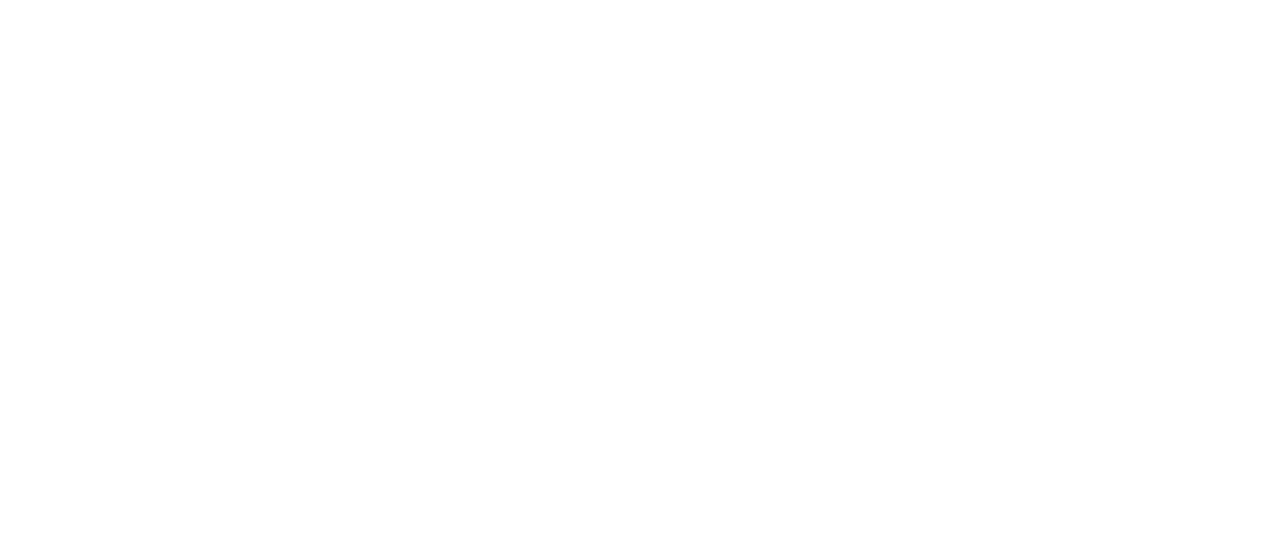
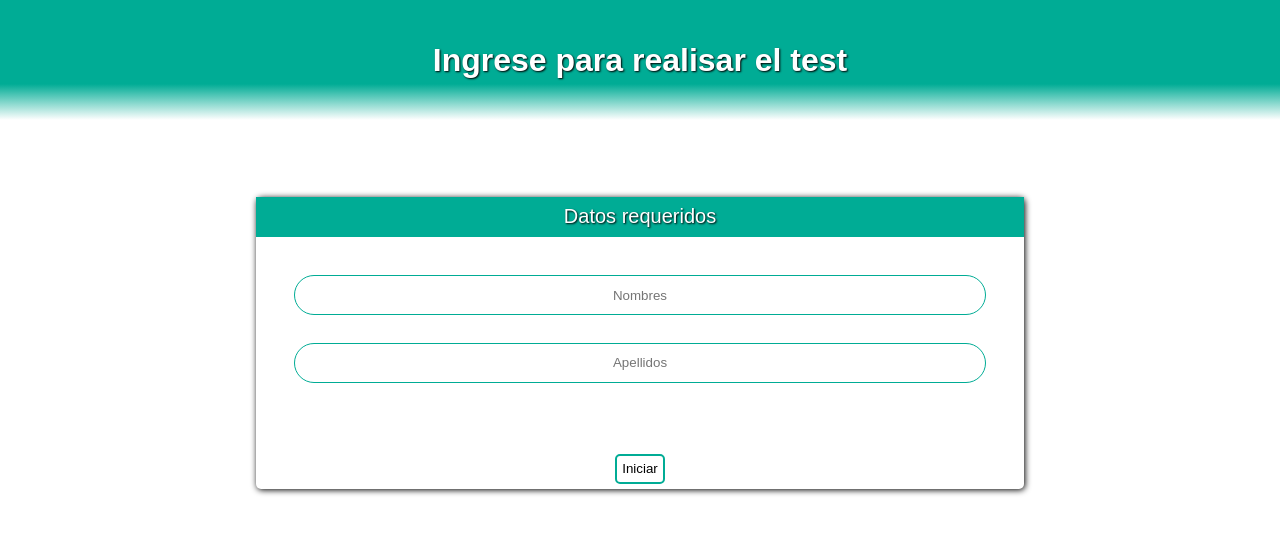
Before and after one commit to joseramos9619/TestConReact, a React (Create React App) app: page / in a window 1280 px wide. Shown: the top 534 px of the page. Built offline with nearby package versions, Linux system fonts and the light colour scheme.

Commit message:
paso de login a vista preguntas

```diff
--- /dev/null
+++ b/public/css/estilo.css
@@ -0,0 +1,196 @@
+* {
+  padding: 0;
+  margin: 0;
+  box-sizing: border-box;
+  font-family: Arial, Helvetica, sans-serif;
+  text-decoration: none;
+}
+header {
+  background: linear-gradient(rgb(0, 172, 149) 70%, white);
+  display: flex;
+  height: 15vh;
+  padding: 2%;
+  color: white;
+  align-items: center;
+  justify-content: center;
+  text-shadow: 1px 1px 2px black;
+}
+nav {
+  display: flex;
+  align-items: center;
+  justify-content: space-between;
+  width: 100%;
+  font-size: 30px;
+  color: white;
+  text-shadow: 1px 1px 2px black;
+}
+#salir {
+  cursor: pointer;
+}
+main {
+  display: flex;
+  align-items: center;
+  flex-direction: column;
+  padding: 1%;
+}
+.preguntas {
+  text-align: center;
+  width: 30%;
+  background-color: rgb(192, 189, 189);
+  display: grid;
+  grid-template-columns: repeat(4, 1fr);
+  grid-area: 10%;
+  border-radius: 5px;
+  padding: 1%;
+  box-shadow: 1px 1px 2px black;
+}
+.preguntas div {
+  background-color: white;
+  margin: 2px;
+  text-align: center;
+  border-radius: 4px;
+}
+.responder {
+  height: 60vh;
+  width: 70%;
+  margin: 1% 20%;
+  background-color: rgb(204, 203, 203);
+  display: flex;
+  flex-direction: column;
+  align-items: center;
+  padding: 1% 4%;
+  justify-content: center;
+  border-radius: 20px;
+  box-shadow: 1px 1px 2px black;
+}
+
+.responder div {
+  background-color: white;
+  width: 100%;
+  height: 100%;
+  border-radius: 10px;
+  padding: 5% 10%;
+  display: flex;
+  flex-direction: column;
+  justify-content: space-between;
+}
+.responder input {
+  width: 30%;
+  height: 5vh;
+  border-radius: 25px;
+  border: 2px solid rgb(0, 172, 149);
+  text-align: center;
+  font-size: 25px;
+}
+.botones {
+  display: flex;
+  width: 100%;
+  justify-content: space-evenly;
+}
+button {
+  margin: 5px;
+  width: 50px;
+  height: 30px;
+  background-color: white;
+  color: black;
+  border-radius: 5px;
+  border: 2px solid rgb(0, 172, 149);
+  cursor: pointer;
+  transition-duration: 0.4s;
+}
+button:hover {
+  background-color: rgb(0, 172, 149);
+  color: white;
+}
+.login {
+  display: flex;
+  flex-direction: column;
+  align-items: center;
+  margin: 6% 20%;
+  border-radius: 5px;
+  box-shadow: 1px 1px 6px black;
+}
+.login-header {
+  background-color: rgb(0, 172, 149);
+  width: 100%;
+  height: 5vh;
+  display: flex;
+  align-items: center;
+  justify-content: center;
+  color: white;
+  text-shadow: 1px 1px 2px black;
+  font-size: 20px;
+}
+.login-form {
+  display: flex;
+  flex-direction: column;
+  padding: 5%;
+  width: 100%;
+  justify-content: center;
+}
+.login-form input {
+  text-align: center;
+  height: 40px;
+  margin-bottom: 4%;
+  border: 1px solid rgb(0, 172, 149);
+  border-radius: 20px;
+}
+#contador {
+  width: 100%;
+  display: flex;
+  align-items: center;
+  justify-content: space-around;
+  color: white;
+  font-size: 20px;
+  text-shadow: 2px 2px 4px black;
+}
+progress {
+  width: 300px;
+  margin: 1%;
+  height: 20px;
+}
+.resultado {
+  display: flex;
+  flex-direction: column;
+  align-items: center;
+  margin: 6% 20%;
+  border-radius: 5px;
+  box-shadow: 1px 1px 6px black;
+  padding: 1%;
+}
+.resultado div {
+  width: 100%;
+  margin: 2%;
+  padding: 2%;
+  border-radius: 25px;
+  border: 2px solid gray;
+}
+.resultado span {
+  text-align: center;
+}
+@media only screen and (max-width: 600px) {
+  nav {
+    font-size: 120%;
+  }
+}
+@media only screen and (max-width: 850px) {
+  .resultado div {
+    font-size: 15px;
+  }
+}
+@media only screen and (max-width: 800px) {
+  .resultado div {
+    font-size: 12px;
+  }
+}
+@media only screen and (max-width: 450px) {
+  header h1 {
+    font-size: 120%;
+  }
+  progress {
+    width: 200px;
+  }
+  .resultado div {
+    font-size: 10px;
+  }
+}
--- a/public/index.html
+++ b/public/index.html
@@ -4,11 +4,16 @@
     <meta charset="UTF-8" />
     <meta http-equiv="X-UA-Compatible" content="IE=edge" />
     <meta name="viewport" content="width=device-width, initial-scale=1.0" />
-    <title>Document</title>
+    <title>Test Web</title>
+    <link rel="stylesheet" href="css/estilo.css">
+    <link
+    rel="stylesheet"
+    href="https://use.fontawesome.com/releases/v5.8.1/css/all.css"
+    integrity="sha384-50oBUHEmvpQ+1lW4y57PTFmhCaXp0ML5d60M1M7uH2+nqUivzIebhndOJK28anvf"
+    crossorigin="anonymous"
+  />
   </head>
-  <body>
-    <div id="root">
+  <body id="root">
 
-    </div>
   </body>
 </html>
--- a/src/App.js
+++ b/src/App.js
@@ -1,11 +1,42 @@
-function App() {
-  return (
-    <div className="App">
-      <header className="App-header">
+import React, { Component } from 'react'
+import Login from './components/loging';
+import Header from './components/Header'
 
-      </header>
-    </div>
-  );
+export class App extends Component {
+
+    constructor() {
+
+        super()
+
+        this.state = {
+            usuario: "",
+            contador: 1,
+            respuestas: [],
+            solucion: ['a', 'b', 'c', 'c', 'c', 'a', 'c', 'b']
+        }
+    }
+    handreDatos = (e) => {
+        this.setState({
+            usuario: e
+        })
+    }
+    render() {
+        if (this.state.usuario === "") {
+            return (
+                <React.StrictMode>
+                    <Header user={this.state.usuario} />
+                    <Login nombre={this.handreDatos} />
+                </React.StrictMode>
+            )
+        }
+        else {
+            return (
+                <React.StrictMode>
+                    <Header user={this.state.usuario} />
+                </React.StrictMode>
+            )
+        }
+    }
 }
 
-export default App;
+export default App
--- /dev/null
+++ b/src/components/Header.js
@@ -0,0 +1,32 @@
+import React, { Component } from 'react'
+
+export class Header extends Component {
+  constructor(props) {
+    super(props)
+    this.state = {
+      usuario: props.user
+    }
+  }
+
+  render() {
+    if (this.props.user === "") {
+      return (
+        <header>
+          <h1>Ingrese para realisar el test</h1>
+        </header>
+      )
+    } else {
+      return(
+
+      <header>
+        <nav>
+          <h2><i className="far fa-user"></i> {this.props.user}</h2>
+          <i className="fas fa-sign-out-alt"></i>
+        </nav>
+      </header>
+      )
+    }
+  }
+}
+
+export default Header
--- /dev/null
+++ b/src/components/loging.js
@@ -0,0 +1,30 @@
+import React, { Component } from 'react'
+
+export class loging extends Component {
+    constructor() {
+        super()
+        this.nombre = React.createRef()
+        this.apellido = React.createRef()
+    }
+    enviardatos = (e)=>{
+        e.preventDefault()
+        let user = `${this.nombre.current.value} ${this.apellido.current.value}`
+        this.props.nombre(user)
+    }
+    render() {
+        return (
+            <div className="login">
+                <div className="login-header">Datos requeridos</div>
+                <div className="login-form">
+                    <input type="text" placeholder="Nombres" ref={this.nombre}/>
+                    <input type="text" placeholder="Apellidos" ref={this.apellido}/>
+                </div>
+                <div>
+                    <button onClick = {this.enviardatos}>Iniciar</button>
+                </div>
+            </div>
+        )
+    }
+}
+
+export default loging
--- a/src/index.js
+++ b/src/index.js
@@ -4,7 +4,7 @@
 
 ReactDOM.render(
   <React.StrictMode>
-    <App />
+    <App/>
   </React.StrictMode>,
   document.getElementById('root')
 );
```
